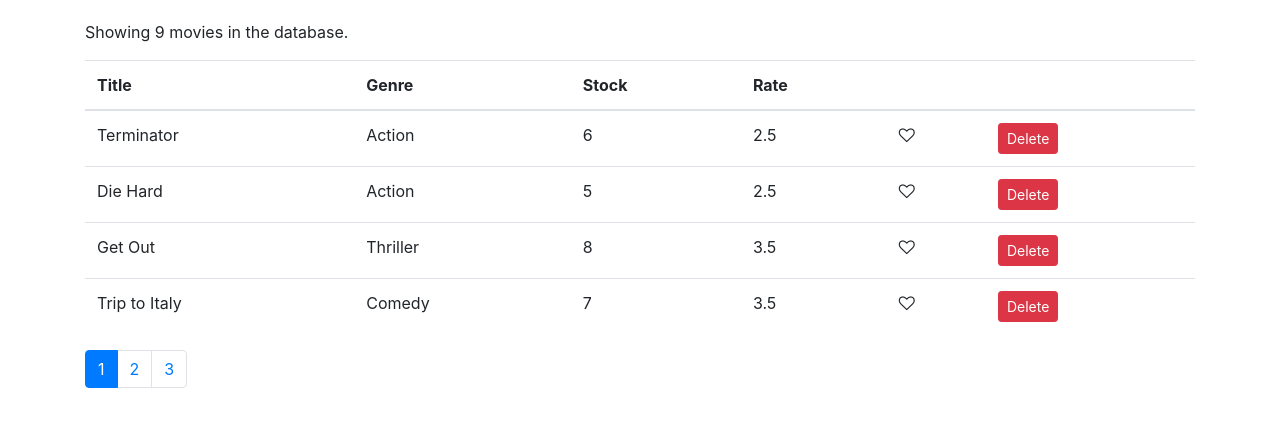
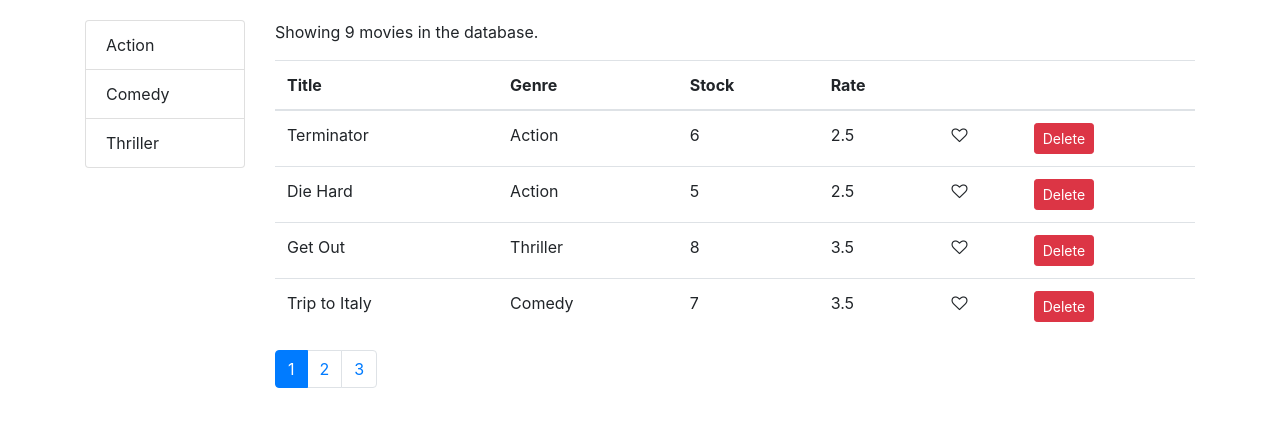
Before and after one commit to milehighcoder/react-video-database, a React (Create React App) app: page / in a window 1280 px wide. Shown: the top 426 px of the page. Built offline with nearby package versions, Linux system fonts and the light colour scheme.

Commit message:
added genres list group

```diff
--- /dev/null
+++ b/src/components/common/listGroup.jsx
@@ -0,0 +1,35 @@
+import React, { Component } from "react";
+
+const ListGroup = (props) => {
+  const {
+    items,
+    textProperty,
+    valueProperty,
+    selectedItem,
+    onItemSelect,
+  } = props;
+
+  return (
+    <ul className="list-group">
+      {items.map((item) => (
+        <li
+          onClick={() => onItemSelect(item)}
+          key={item[valueProperty]}
+          style={{ cursor: "pointer" }}
+          className={
+            item === selectedItem ? "list-group-item active" : "list-group-item"
+          }
+        >
+          {item[textProperty]}
+        </li>
+      ))}
+    </ul>
+  );
+};
+
+ListGroup.defaultProps = {
+  textProperty: "name",
+  valueProperty: "_id",
+};
+
+export default ListGroup;
--- a/src/components/movies.jsx
+++ b/src/components/movies.jsx
@@ -1,15 +1,22 @@
 import React, { Component } from "react";
 import Like from "./common/like";
+import ListGroup from "./common/listGroup";
 import Pagination from "./common/pagination";
 import { getMovies } from "../services/fakeMovieService";
+import { getGenres } from "../services/fakeGenreService";
 import { paginate } from "../utils/paginate";
 
 class Movies extends Component {
   state = {
-    movies: getMovies(),
+    movies: [],
+    genres: [],
+    currentPage: 1,
     pageSize: 4,
-    currentPage: 1,
   };
+
+  componentDidMount() {
+    this.setState({ movies: getMovies(), genres: getGenres() });
+  }
 
   handleDelete = (movie) => {
     const movies = this.state.movies.filter((m) => m._id !== movie._id);
@@ -28,6 +35,10 @@ class Movies extends Component {
     this.setState({ currentPage: page });
   };
 
+  handleGenreSelect = (genre) => {
+    this.setState({ selectedGenre: genre });
+  };
+
   render() {
     const { length: count } = this.state.movies;
     const { pageSize, currentPage, movies: allMovies } = this.state;
@@ -37,7 +48,15 @@ class Movies extends Component {
     const movies = paginate(allMovies, currentPage, pageSize);
 
     return (
-      <React.Fragment>
+      <div className="row">
+        <div className="col-2">
+          <ListGroup
+            items={this.state.genres}
+            selectedItem={this.state.selectedGenre}
+            onItemSelect={this.handleGenreSelect}
+          />
+        </div>
+        <div className="col">
           <p>Showing {count} movies in the database.</p>
           <table className="table">
             <thead>
@@ -83,7 +102,8 @@ class Movies extends Component {
               onPageChange={this.handlePageChange}
             />
           </div>
-      </React.Fragment>
+        </div>
+      </div>
     );
   }
 }
```
Lines whose indentation alone changed are shown as unchanged.
